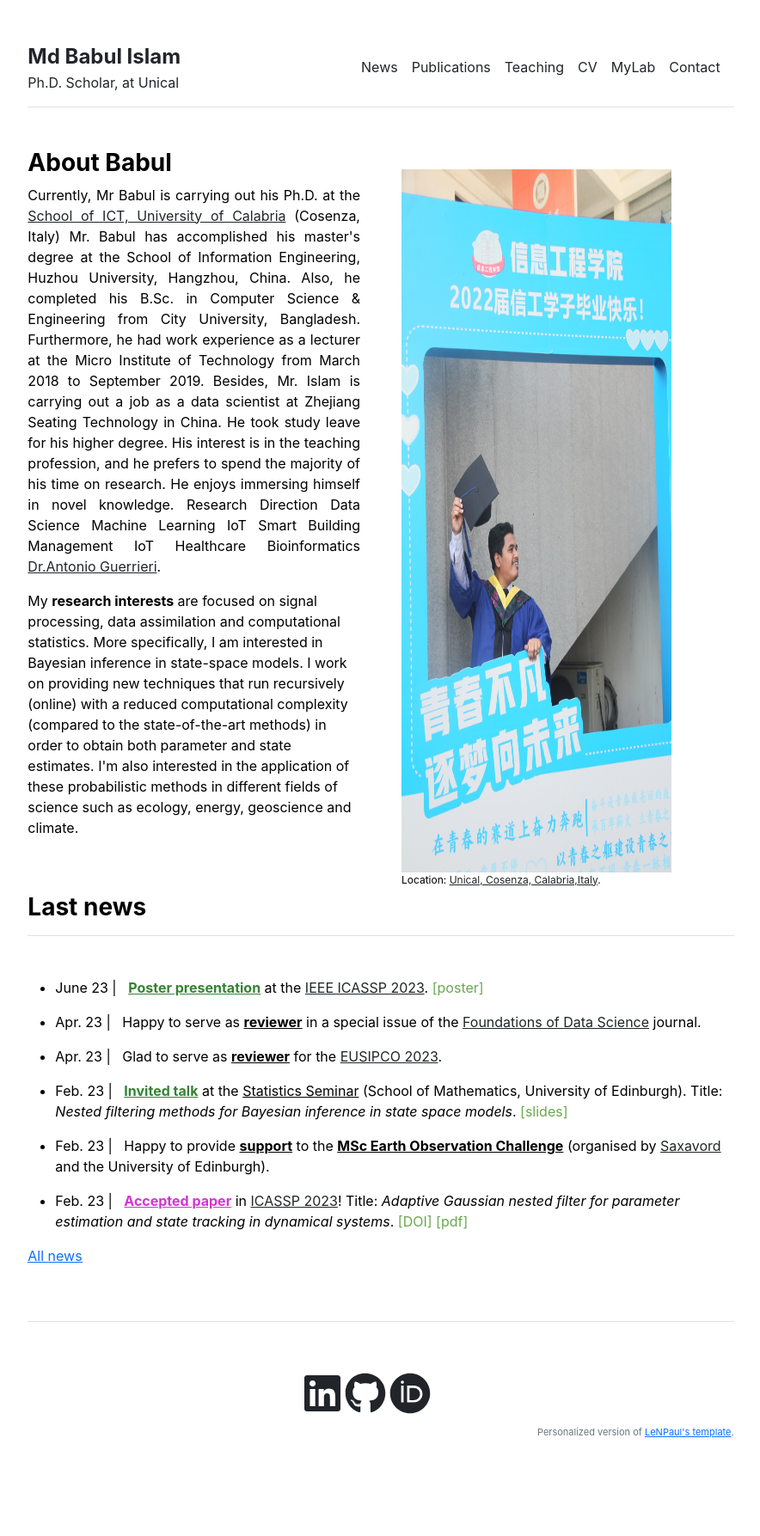
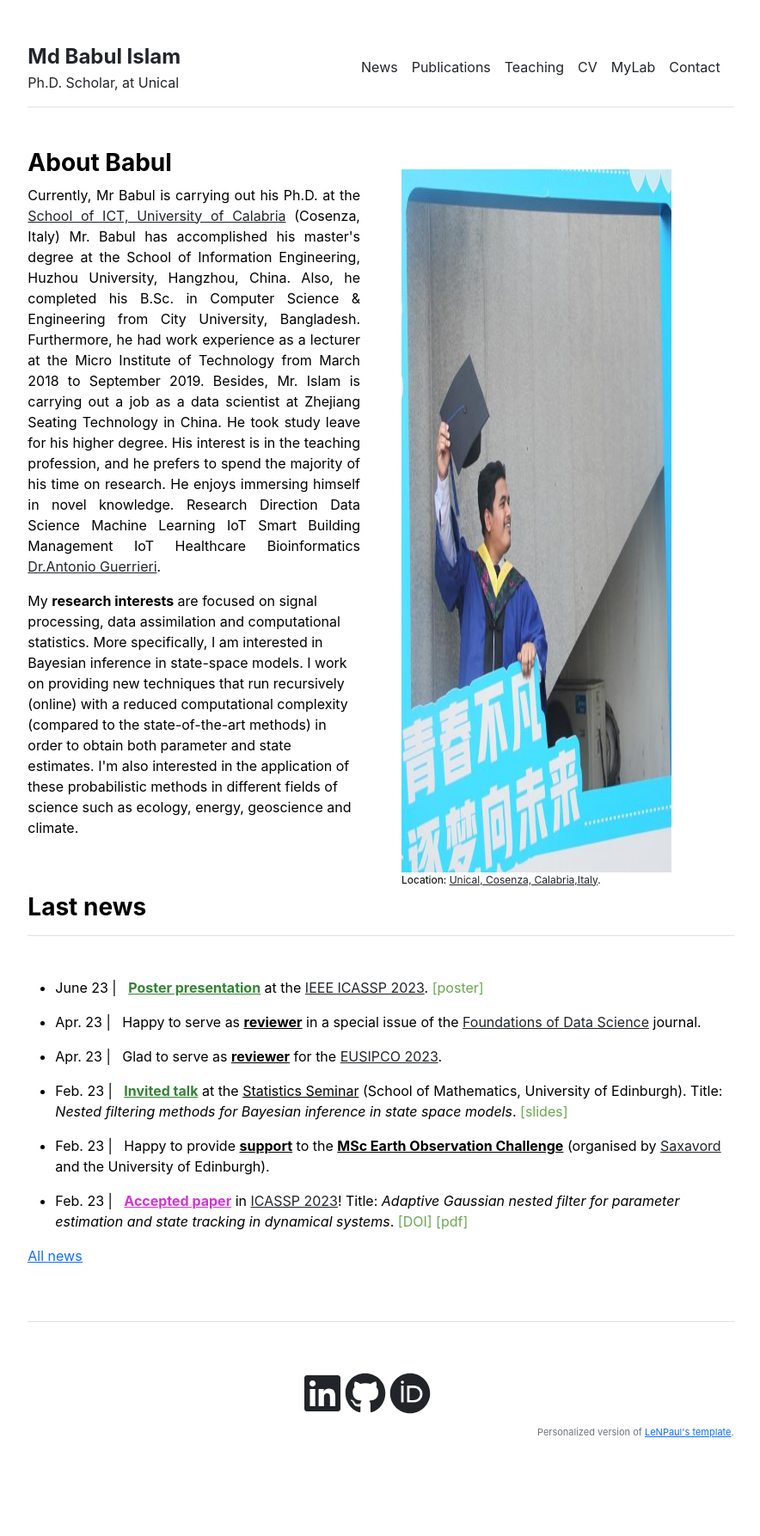
Before and after one commit to babulcseian/babulcseian.github.io, a Jekyll site: the page built from index.md, in a window 1280 px wide. Shown: the whole page at 86% size, without its empty margins (197-1081 px from the left). Built offline with Jekyll 4.4.1, drawn with Linux system fonts in a browser that asks for light colours; a style sheet for code colours, icons or effects is not loaded.

Commit message:
Update home.html

```diff
--- a/_layouts/home.html
+++ b/_layouts/home.html
@@ -22,7 +22,7 @@
   </div>
   <div class="col-md-5">
     <br>
-    <img src="{{ site.github.url }}/assets/img/Babul.jpg" alt="Home" width="100%" height="100%">
+    <img src="{{ site.github.url }}/assets/img/Md Babul Con.jpg" alt="Home" width="100%" height="100%">
     <p style="font-size:12px">
       Location: <a class="other" href='https://goo.gl/maps/hsu2JB4HwjQN7TqC7'>Unical, Cosenza, Calabria,Italy</a>.
     </p>
```
